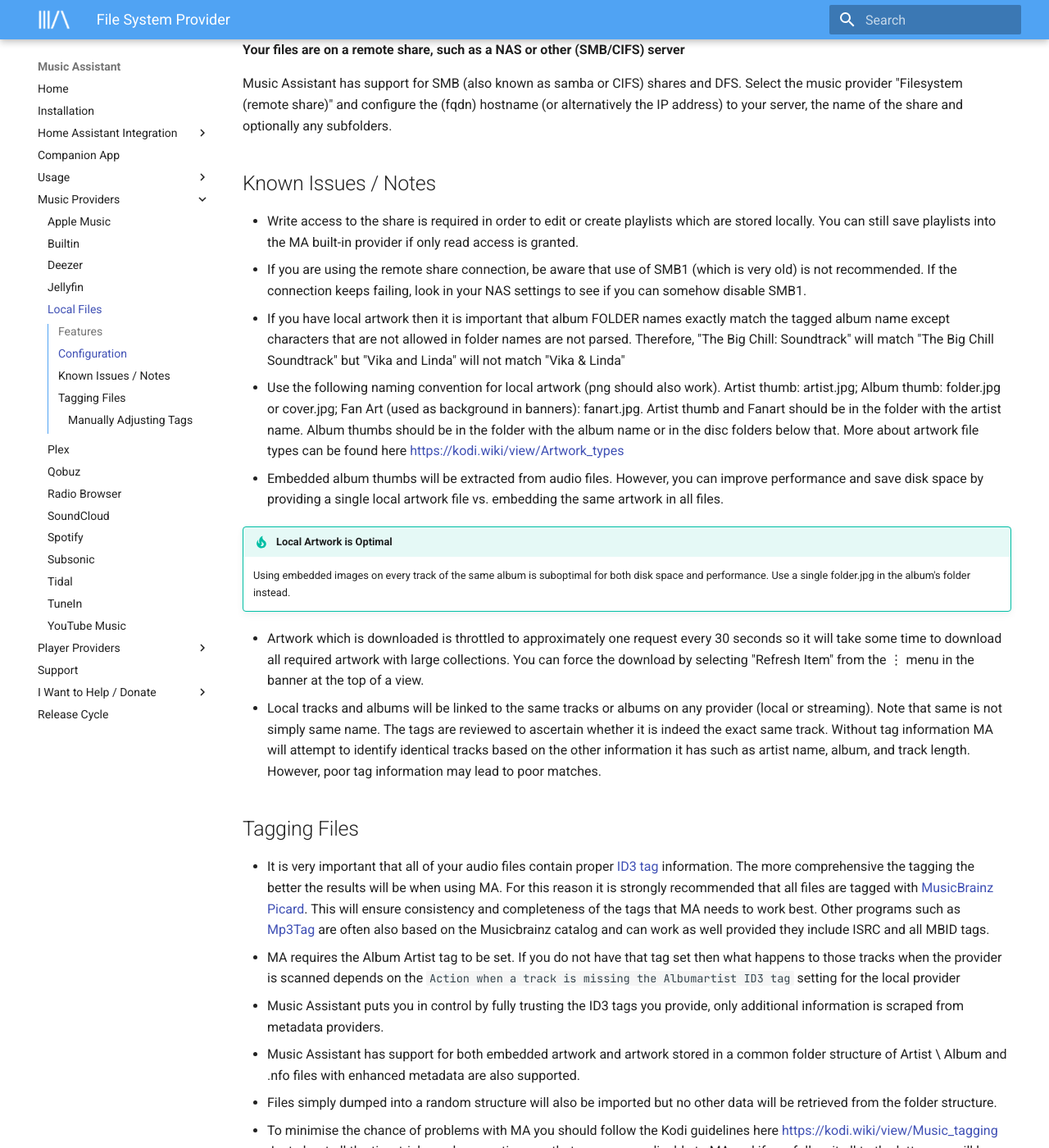
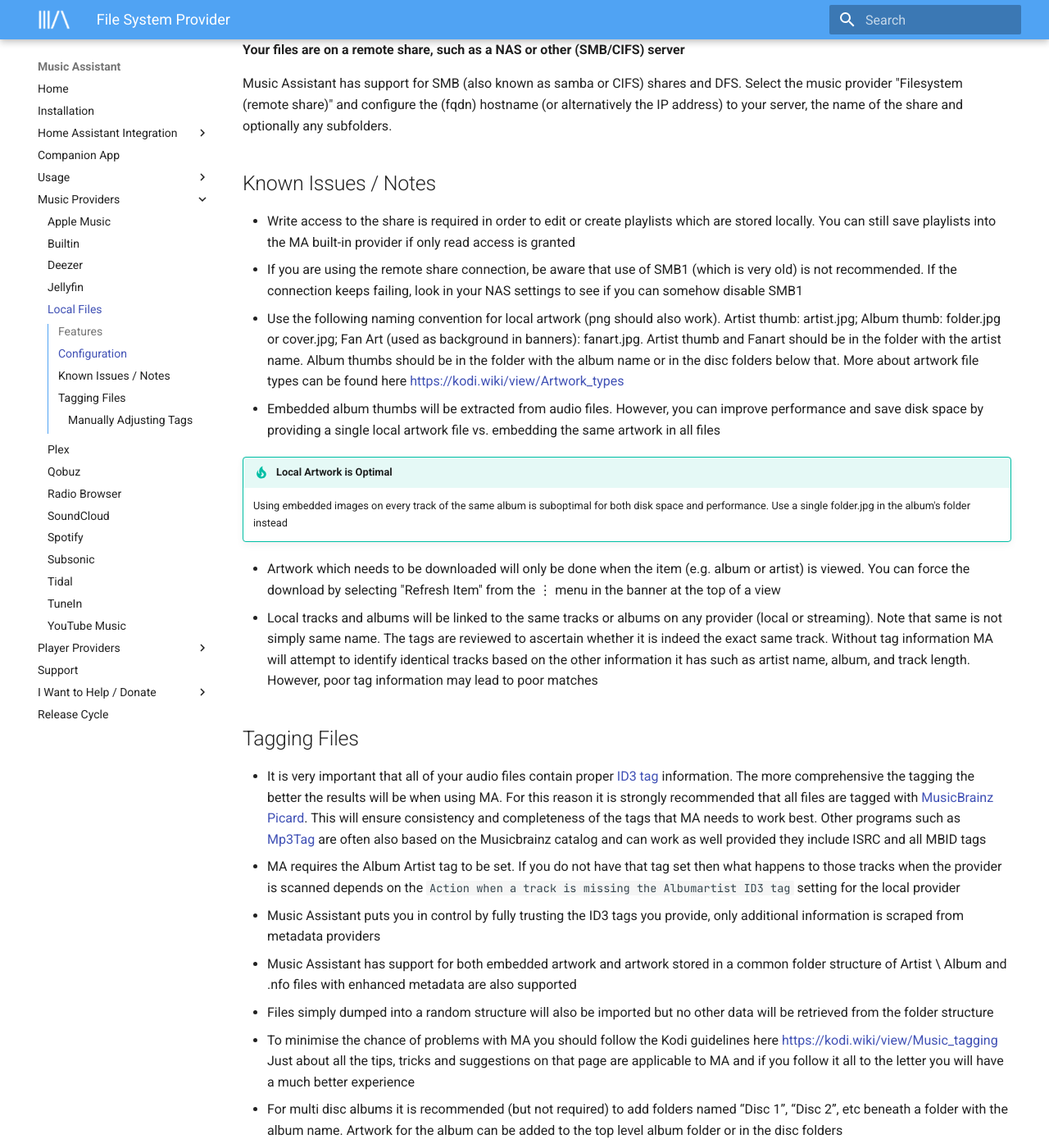
Before and after one commit to pwbriggs/music-assistant.github.io, an MkDocs documentation site: the page built from docs/music-providers/filesystem.md, in a window 1280 px wide and 1400 px high, scrolled down 965 px. Shown: the whole window at 82% size. Built offline with MkDocs 1.6.1 and Material for MkDocs 9.7.7, drawn with Linux system fonts in a browser that asks for light colours; some of the changed text lies outside the part shown.

Commit message:
Remove matching folder name requirement

```diff
--- a/docs/music-providers/filesystem.md
+++ b/docs/music-providers/filesystem.md
@@ -11,12 +11,12 @@
 
 ## Features
 
-- Support for Artists, Albums, Tracks and Playlists.
-- Local music is automatically included in the MA Library.
-- Files are not favourited by default. You can see all items if you deselect the "favourite" filter (the heart) and decide for yourself what you want in your favourites.
-- If you also have any streaming providers connected, your media will be automatically linked and completed with info from the streaming provider(s).
-- On playback, when tracks are linked across providers (or within the same provider) the highest quality version is used automatically.
-- You can add multiple filesystem providers.
+- Support for Artists, Albums, Tracks and Playlists
+- Local music is automatically included in the MA Library
+- Files are not favourited by default. You can see all items if you deselect the "favourite" filter (the heart) and decide for yourself what you want in your favourites
+- If you also have any streaming providers connected, your media will be automatically linked and completed with info from the streaming provider(s)
+- On playback, when tracks are linked across providers (or within the same provider) the highest quality version is used automatically
+- You can add multiple filesystem providers
 
 ## Configuration
 
@@ -33,28 +33,27 @@
 
 ## Known Issues / Notes
 
-- Write access to the share is required in order to edit or create playlists which are stored locally. You can still save playlists into the MA built-in provider if only read access is granted.
-- If you are using the remote share connection, be aware that use of SMB1 (which is very old) is not recommended. If the connection keeps failing, look in your NAS settings to see if you can somehow disable SMB1.
-- If you have local artwork then it is important that album FOLDER names exactly match the tagged album name except characters that are not allowed in folder names are not parsed. Therefore, "The Big Chill: Soundtrack" will match "The Big Chill Soundtrack" but "Vika and Linda" will not match "Vika & Linda"
+- Write access to the share is required in order to edit or create playlists which are stored locally. You can still save playlists into the MA built-in provider if only read access is granted
+- If you are using the remote share connection, be aware that use of SMB1 (which is very old) is not recommended. If the connection keeps failing, look in your NAS settings to see if you can somehow disable SMB1
 - Use the following naming convention for local artwork (png should also work). Artist thumb: artist.jpg; Album thumb: folder.jpg or cover.jpg; Fan Art (used as background in banners): fanart.jpg. Artist thumb and Fanart should be in the folder with the artist name. Album thumbs should be in the folder with the album name or in the disc folders below that. More about artwork file types can be found here https://kodi.wiki/view/Artwork_types
-- Embedded album thumbs will be extracted from audio files. However, you can improve performance and save disk space by providing a single local artwork file vs. embedding the same artwork in all files.
+- Embedded album thumbs will be extracted from audio files. However, you can improve performance and save disk space by providing a single local artwork file vs. embedding the same artwork in all files
 
 
 !!! tip "Local Artwork is Optimal"
-    Using embedded images on every track of the same album is suboptimal for both disk space and performance. Use a single folder.jpg in the album's folder instead.
+    Using embedded images on every track of the same album is suboptimal for both disk space and performance. Use a single folder.jpg in the album's folder instead
 
-- Artwork which is downloaded is throttled to approximately one request every 30 seconds so it will take some time to download all required artwork with large collections. You can force the download by selecting "Refresh Item" from the ⋮ menu in the banner at the top of a view.
-- Local tracks and albums will be linked to the same tracks or albums on any provider (local or streaming). Note that same is not simply same name. The tags are reviewed to ascertain whether it is indeed the exact same track. Without tag information MA will attempt to identify identical tracks based on the other information it has such as artist name, album, and track length. However, poor tag information may lead to poor matches.
+- Artwork which needs to be downloaded will only be done when the item (e.g. album or artist) is viewed. You can force the download by selecting "Refresh Item" from the ⋮ menu in the banner at the top of a view
+- Local tracks and albums will be linked to the same tracks or albums on any provider (local or streaming). Note that same is not simply same name. The tags are reviewed to ascertain whether it is indeed the exact same track. Without tag information MA will attempt to identify identical tracks based on the other information it has such as artist name, album, and track length. However, poor tag information may lead to poor matches
 
 ## Tagging Files
 
-- It is very important that all of your audio files contain proper [ID3 tag](https://en.wikipedia.org/wiki/ID3) information. The more comprehensive the tagging the better the results will be when using MA. For this reason it is strongly recommended that all files are tagged with [MusicBrainz Picard](https://picard.musicbrainz.org). This will ensure consistency and completeness of the tags that MA needs to work best. Other programs such as [Mp3Tag](https://www.mp3tag.de/en/) are often also based on the Musicbrainz catalog and can work as well provided they include ISRC and all MBID tags.
+- It is very important that all of your audio files contain proper [ID3 tag](https://en.wikipedia.org/wiki/ID3) information. The more comprehensive the tagging the better the results will be when using MA. For this reason it is strongly recommended that all files are tagged with [MusicBrainz Picard](https://picard.musicbrainz.org). This will ensure consistency and completeness of the tags that MA needs to work best. Other programs such as [Mp3Tag](https://www.mp3tag.de/en/) are often also based on the Musicbrainz catalog and can work as well provided they include ISRC and all MBID tags
 - MA requires the Album Artist tag to be set. If you do not have that tag set then what happens to those tracks when the provider is scanned depends on the `Action when a track is missing the Albumartist ID3 tag` setting for the local provider
-- Music Assistant puts you in control by fully trusting the ID3 tags you provide, only additional information is scraped from metadata providers.
-- Music Assistant has support for both embedded artwork and artwork stored in a common folder structure of Artist \ Album and .nfo files with enhanced metadata are also supported.
-- Files simply dumped into a random structure will also be imported but no other data will be retrieved from the folder structure.
-- To minimise the chance of problems with MA you should follow the Kodi guidelines here https://kodi.wiki/view/Music_tagging Just about all the tips, tricks and suggestions on that page are applicable to MA and if you follow it all to the letter you will have a much better experience.
-- For multi disc albums it is recommended (but not required) to add folders named “Disc 1”, “Disc 2”, etc beneath a folder with the album name. Artwork for the album can be added to the top level album folder or in the disc folders.
+- Music Assistant puts you in control by fully trusting the ID3 tags you provide, only additional information is scraped from metadata providers
+- Music Assistant has support for both embedded artwork and artwork stored in a common folder structure of Artist \ Album and .nfo files with enhanced metadata are also supported
+- Files simply dumped into a random structure will also be imported but no other data will be retrieved from the folder structure
+- To minimise the chance of problems with MA you should follow the Kodi guidelines here https://kodi.wiki/view/Music_tagging Just about all the tips, tricks and suggestions on that page are applicable to MA and if you follow it all to the letter you will have a much better experience
+- For multi disc albums it is recommended (but not required) to add folders named “Disc 1”, “Disc 2”, etc beneath a folder with the album name. Artwork for the album can be added to the top level album folder or in the disc folders
 - If there is nothing added to the disc tag then the disc number will not be shown in the display
 
 ![image](../assets/screenshots/no-disc-tag.png)
@@ -62,7 +61,7 @@
 ### Manually Adjusting Tags
 
 !!! danger
-    The following should be considered as advanced. Making manual changes to the tags can have undesired effects to the MA library if you make mistakes. Additionally, matching may not occur or may occur incorrectly between providers.
+    The following should be considered as advanced. Making manual changes to the tags can have undesired effects to the MA library if you make mistakes. Additionally, matching may not occur or may occur incorrectly between providers
 
 Normally it is best to leave the Picard tags unchanged. However, some people do not agree with Musicbrainz that [remasters are the same as the original recording.](https://musicbrainz.org/doc/Style/Recording#Recordings_with_different_mastering) To separate these out you can edit the tags as follows:
 
```
